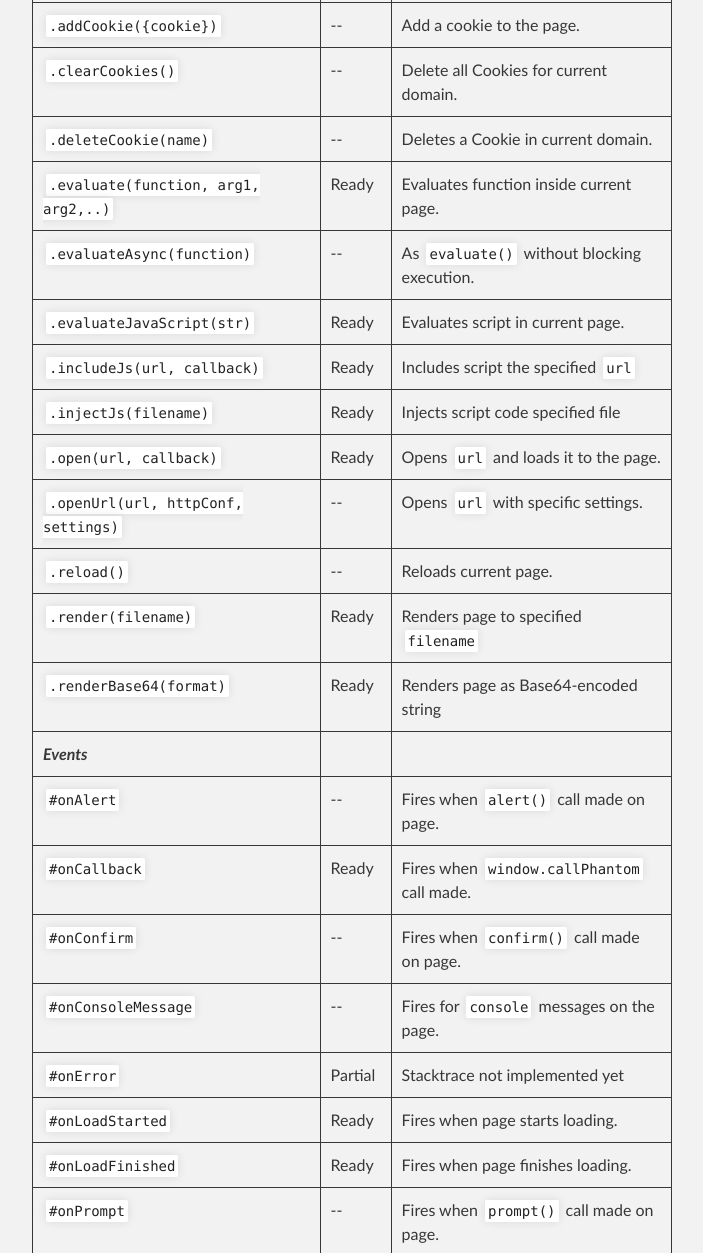
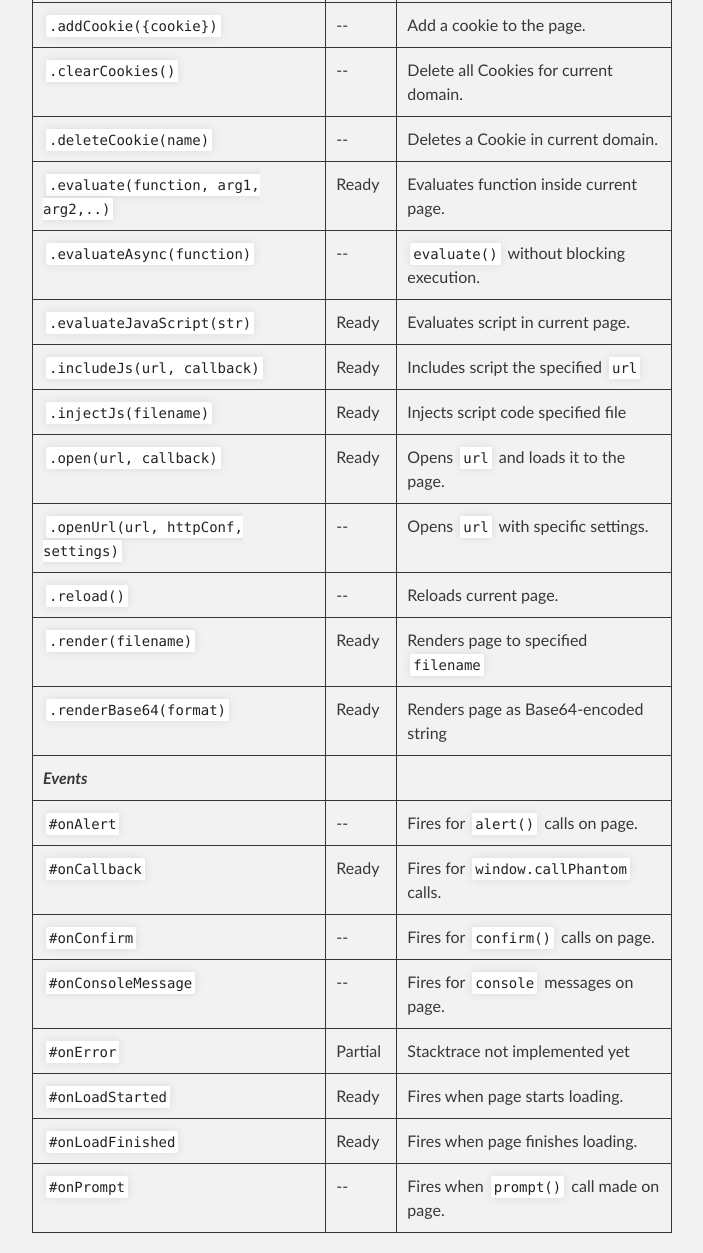
Before and after one commit to sdesalas/trifleJS, a plain HTML site: page index.html in a window 1280 px wide. Shown: the part 3176-4429 px from the top of the page, without its empty margins (288-991 px from the left). Drawn offline with Linux system fonts and the light colour scheme.

```diff
--- a/index.html
+++ b/index.html
@@ -184,7 +184,7 @@
 <tr>
 <td><code>.clipRect</code></td>
 <td>--</td>
-<td>Area of page rasterized during <code>.render()</code>
+<td>Page area rasterized during <code>.render()</code>
 </td>
 </tr>
 <tr>
@@ -255,7 +255,8 @@
 <tr>
 <td><code>.evaluateAsync(function)</code></td>
 <td>--</td>
-<td>As <code>evaluate()</code> without blocking execution.</td>
+<td>
+<code>evaluate()</code> without blocking execution.</td>
 </tr>
 <tr>
 <td><code>.evaluateJavaScript(str)</code></td>
@@ -307,22 +308,22 @@
 <tr>
 <td><code>#onAlert</code></td>
 <td>--</td>
-<td>Fires when <code>alert()</code> call made on page.</td>
+<td>Fires for <code>alert()</code> calls on page.</td>
 </tr>
 <tr>
 <td><code>#onCallback</code></td>
 <td>Ready</td>
-<td>Fires when <code>window.callPhantom</code> call made.</td>
+<td>Fires for <code>window.callPhantom</code> calls.</td>
 </tr>
 <tr>
 <td><code>#onConfirm</code></td>
 <td>--</td>
-<td>Fires when <code>confirm()</code> call made on page.</td>
+<td>Fires for <code>confirm()</code> calls on page.</td>
 </tr>
 <tr>
 <td><code>#onConsoleMessage</code></td>
 <td>--</td>
-<td>Fires for <code>console</code> messages on the page.</td>
+<td>Fires for <code>console</code> messages on page.</td>
 </tr>
 <tr>
 <td><code>#onError</code></td>
```
Also changed, not shown: params.json (+1 -1 lines).
